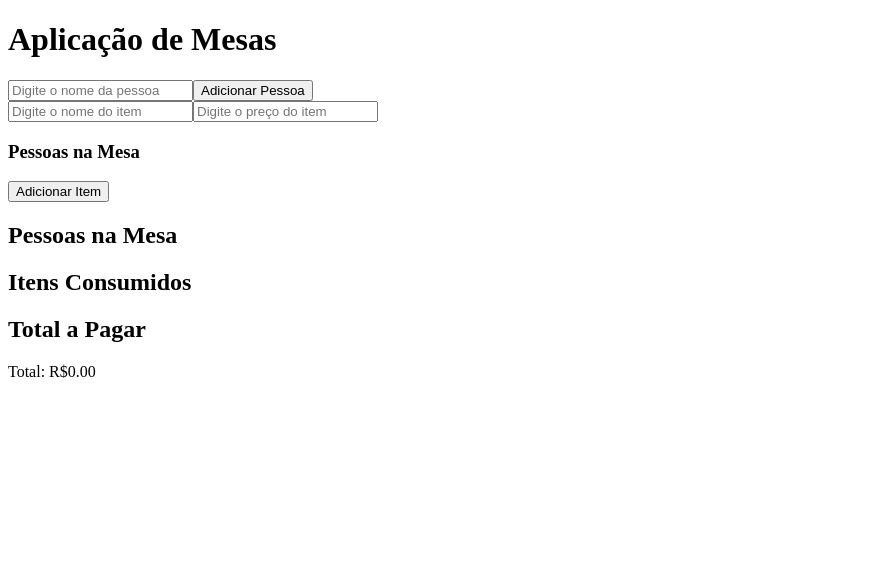
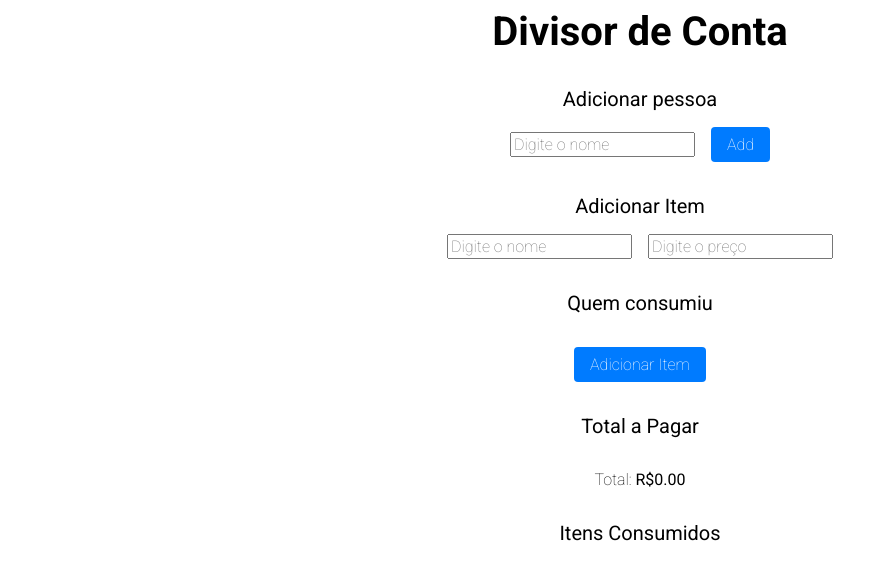
Before and after one commit to maxwell-paulo/rota-das-oficinas-test, a React (Create React App) app: page /conta in a window 1280 px wide. Shown: the top 580 px of the page, without its empty margins (0-888 px from the left). Built offline with nearby package versions, Linux system fonts and the light colour scheme; a web font is replaced by a local one.

Commit message:
add styles in the BillDivider page

```diff
--- a/src/pages/BillDivider/index.js
+++ b/src/pages/BillDivider/index.js
@@ -1,65 +1,52 @@
-import { useState } from "react";
+import React, { useState } from "react";
+import style from "./style.module.css";
 
 export function BillDivider() {
-  // Estado para as pessoas
   const [people, setPeople] = useState([]);
-  // Estado para o nome da pessoa
   const [name, setName] = useState("");
-  // Estado para os itens
   const [items, setItems] = useState([]);
-  // Estado para o nome do item
   const [itemName, setItemName] = useState("");
-  // Estado para o preço do item
   const [itemPrice, setItemPrice] = useState("");
-  // Estado para os consumidores do item
   const [itemConsumers, setItemConsumers] = useState([]);
-  // Estado para a taxa de serviço de cada pessoa
   const [serviceCharge, setServiceCharge] = useState({});
 
-  // Função para lidar com a mudança de nome da pessoa
-  function handlePersonChange(event) {
+  const handlePersonChange = (event) => {
     setName(event.target.value);
-  }
+  };
 
-  // Função para adicionar uma pessoa
-  function handleAddPerson(event) {
+  const handleAddPerson = (event) => {
     event.preventDefault();
 
     if (name) {
       setPeople([...people, name]);
       setName("");
     }
-  }
+  };
 
-  // Função para lidar com a mudança de nome do item
-  function handleItemNameChange(event) {
+  const handleItemNameChange = (event) => {
     setItemName(event.target.value);
-  }
+  };
 
-  // Função para lidar com a mudança de preço do item
-  function handleItemPriceChange(event) {
+  const handleItemPriceChange = (event) => {
     setItemPrice(event.target.value);
-  }
+  };
 
-  // Função para lidar com a seleção de uma pessoa como consumidor do item
-  function handlePersonSelection(person) {
+  const handlePersonSelection = (person) => {
     if (itemConsumers.includes(person)) {
       setItemConsumers(itemConsumers.filter((p) => p !== person));
     } else {
       setItemConsumers([...itemConsumers, person]);
     }
-  }
+  };
 
-  // Função para lidar com a mudança da taxa de serviço de uma pessoa
-  function handleServiceChargeChange(person, checked) {
+  const handleServiceChargeChange = (person, checked) => {
     setServiceCharge((prevServiceCharge) => ({
       ...prevServiceCharge,
       [person]: checked,
     }));
-  }
+  };
 
-  // Função para adicionar um item
-  function handleAddItem(event) {
+  const handleAddItem = (event) => {
     event.preventDefault();
 
     if (itemName && itemPrice && itemConsumers.length > 0) {
@@ -74,10 +61,9 @@ export function BillDivider() {
       setItemPrice("");
       setItemConsumers([]);
     }
-  }
+  };
 
-  // Função para calcular o preço total
-  function calculateTotalPrice() {
+  const calculateTotalPrice = () => {
     let totalPrice = 0;
 
     items.forEach((item) => {
@@ -94,10 +80,9 @@ export function BillDivider() {
     });
 
     return totalPrice.toFixed(2);
-  }
+  };
 
-  // Função para calcular o preço por pessoa
-  function calculatePersonPrice(person) {
+  const calculatePersonPrice = (person) => {
     let personPrice = 0;
 
     items.forEach((item) => {
@@ -110,38 +95,47 @@ export function BillDivider() {
     });
 
     return personPrice.toFixed(2);
-  }
+  };
 
   return (
-    <div>
-      <h1>Aplicação de Mesas</h1>
-      {/* Adicionar uma pessoa */}
-      <div>
+    <div className={style.container}>
+      <h1 className={style.title}>Divisor de Conta</h1>
+
+      <div className={style.formContainer}>
+      <h2>Adicionar pessoa</h2>
+      <div className={style.formField}>
         <input
           type="text"
           value={name}
           onChange={handlePersonChange}
-          placeholder="Digite o nome da pessoa"
+          placeholder="Digite o nome"
         />
-        <button onClick={handleAddPerson}>Adicionar Pessoa</button>
-      </div>
-      {/* Adicionar um item */}
-      <div>
+        <button onClick={handleAddPerson} className={style.button}>Add</button>
+        </div>
+        </div>
+
+
+      <div className={style.formContainer}>
+      <h2>Adicionar Item</h2>
+      <div className={style.formField}>
         <input
           type="text"
           value={itemName}
           onChange={handleItemNameChange}
-          placeholder="Digite o nome do item"
+          placeholder="Digite o nome"
         />
         <input
           type="number"
           value={itemPrice}
           onChange={handleItemPriceChange}
-          placeholder="Digite o preço do item"
+          placeholder="Digite o preço"
         />
-        {/* Selecionar pessoas para o item */}
-        <div>
-          <h3>Pessoas na Mesa</h3>
+        </div>
+        </div>
+
+        <div className={style.formContainer}>
+          <h2>Quem consumiu {itemName}</h2>
+          <div className={style.formField}>
           {people.map((person, index) => (
             <div key={index}>
               <label>
@@ -152,8 +146,23 @@ export function BillDivider() {
                 />
                 {person}
               </label>
-              <label>
-                Taxa de Serviço:
+
+            </div>
+          ))}
+          </div>
+          <button onClick={handleAddItem} className={style.button}>Adicionar Item</button>
+        </div>
+
+      <div className={style.formContainer}>
+        <h2>Total a Pagar</h2>
+        <div className={style.finalPaymentField}>
+        {people.map((person, index) => (
+          <div className={index % 2 === 0 ? style.oddField : style.evenField}>
+          <p key={index}>
+            {person}: <span>R${calculatePersonPrice(person)}</span>
+          </p>
+          <label>
+                10%:
                 <input
                   type="checkbox"
                   checked={serviceCharge[person] || false}
@@ -162,41 +171,22 @@ export function BillDivider() {
                   }
                 />
               </label>
-            </div>
-          ))}
+              </div>
+        ))}
         </div>
-        <button onClick={handleAddItem}>Adicionar Item</button>
+        <p>Total: <span>R${calculateTotalPrice()}</span></p>
       </div>
-      {/* Listar pessoas */}
-      <div>
-        <h2>Pessoas na Mesa</h2>
-        {people.map((person, index) => (
-          <p key={index}>{person}</p>
-        ))}
-      </div>
-      {/* Listar itens */}
-      <div>
+
+      <div className={style.formContainer}>
         <h2>Itens Consumidos</h2>
+        <div className={style.finalPaymentField}>
         {items.map((item, index) => (
-          <div key={index}>
-            <p>
-              {item.name} - Preço: R${item.price}
-            </p>
-            <p>
-              Consumido por: {item.consumers.join(", ")}
-            </p>
+          <div key={index} className={index % 2 === 0 ? style.oddField : style.evenField}>
+            <p>{item.name} - Preço: R${item.price}</p>
+            <p>Consumido por: {item.consumers.join(", ")}</p>
           </div>
         ))}
-      </div>
-      {/* Calcular preço total e por pessoa */}
-      <div>
-        <h2>Total a Pagar</h2>
-        <p>Total: R${calculateTotalPrice()}</p>
-        {people.map((person, index) => (
-          <p key={index}>
-            {person}: R${calculatePersonPrice(person)}
-          </p>
-        ))}
+        </div>
       </div>
     </div>
   );
--- /dev/null
+++ b/src/pages/BillDivider/style.module.css
@@ -0,0 +1,116 @@
+@import url('https://fonts.googleapis.com/css2?family=Roboto:wght@100;400;700&display=swap');
+
+.container {
+  max-width: 80vw;
+  margin: 0 auto;
+  display: flex;
+  flex-direction: column;
+  align-items: center;
+  justify-content: center;
+  gap: 2rem;
+}
+
+.formContainer {
+  display: flex;
+  flex-direction: column;
+  align-items: center;
+  justify-content: center;
+  gap: 1rem;
+}
+
+.formContainer p {
+  margin: 0;
+}
+
+.formContainer h2 {
+  margin: 0;
+}
+
+.formField {
+  display: flex;
+  align-items: center;
+  justify-content: center;
+  gap: 1rem;
+}
+
+.finalPaymentField {
+  display: flex;
+  flex-direction: column;
+  align-items: center;
+  justify-content: center;
+  gap: 1rem;
+}
+
+.button {
+  padding: 0.5rem 1rem;
+  background-color: #007bff;
+  color: #fff;
+  border: none;
+  border-radius: 4px;
+  cursor: pointer;
+}
+
+.oddField {
+  display: flex;
+  align-items: center;
+  justify-content: center;
+  gap: 1rem;
+  background-color: rgb(188, 218, 245);
+}
+
+.evenField {
+  display: flex;
+  align-items: center;
+  justify-content: center;
+  gap: 1rem;
+  background-color: rgb(224, 233, 241);
+}
+
+.title {
+  font-family: 'Roboto', sans-serif;
+  font-weight: 700;
+  font-size: 2.5rem;
+  margin: 0;
+}
+
+.formContainer label,
+p,
+button,
+input {
+  font-family: 'Roboto', sans-serif;
+  font-weight: 100;
+  font-size: 1rem;
+}
+
+.formContainer h2 {
+  font-family: 'Roboto', sans-serif;
+  font-weight: 400;
+  font-size: 1.25rem;
+}
+
+.formContainer span {
+  font-family: 'Roboto', sans-serif;
+  font-weight: 400;
+  font-size: 1rem;
+}
+
+@media (max-width: 600px) {
+  .container {
+    max-width: 90vw;
+  }
+
+  .title {
+    font-size: 2rem;
+  }
+
+  .formContainer h2 {
+    font-size: 1.1rem;
+  }
+
+  .formContainer label,
+  p,
+  button,
+  input {
+    font-size: 0.9rem;
+  }
+}
```
